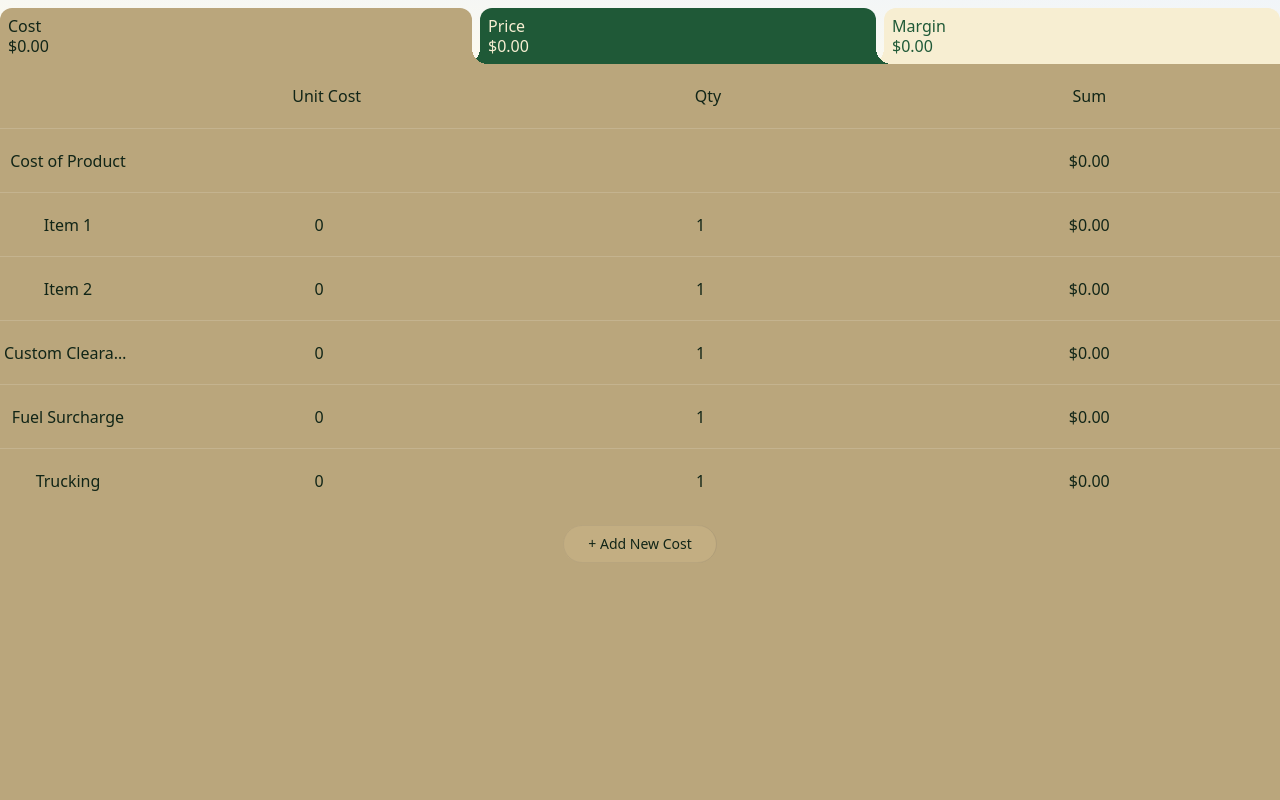
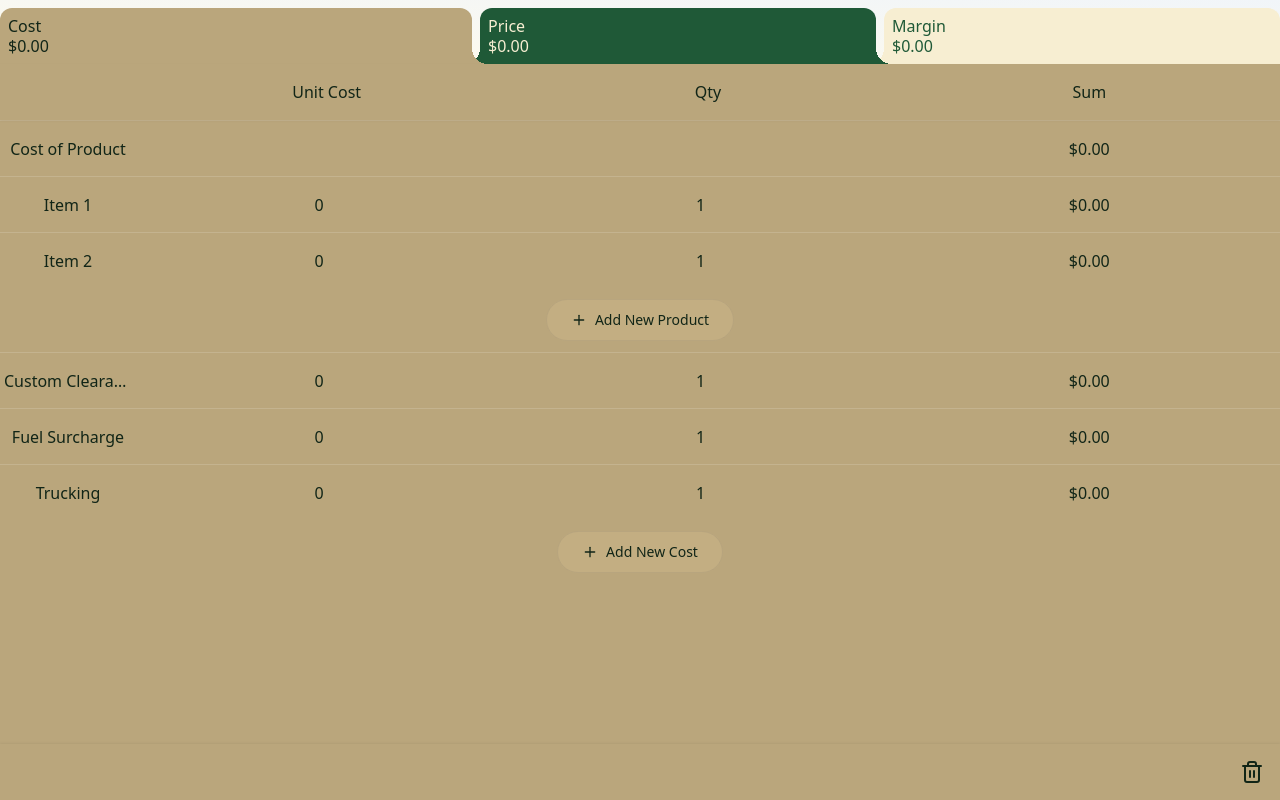
Before and after one commit to DevJogger/costing-margin-calculator, a Next.js app: page / in a window 1280 px wide. Built offline with nearby package versions, Linux system fonts and the light colour scheme; what simple-zustand-devtools would draw is missing.

Commit message:
Add Lucide-React package and implement reset data button

```diff
--- a/app/layout.tsx
+++ b/app/layout.tsx
@@ -27,7 +27,7 @@ export default function RootLayout({
 }>) {
   return (
     <html lang="en">
-      <body className="standalone:h-lvh flex h-dvh flex-col">{children}</body>
+      <body className="standalone:h-lvh flex min-h-dvh flex-col">{children}</body>
     </html>
   )
 }
--- a/common/store.ts
+++ b/common/store.ts
@@ -8,6 +8,7 @@ interface State {
   costData: Row[]
   productData: Row[]
   activeTab: Tab
+  resetPopupSwitch: boolean
 }
 
 interface Actions {
@@ -19,12 +20,15 @@ interface Actions {
     type: 'cost' | 'product',
     id: string,
   ) => void
+  triggerResetPopup: () => void
+  resetData: () => void
 }
 
 export const useStore = create<State & Actions>()((set) => ({
   costData: defaultCostData,
   productData: defaultProductData,
   activeTab: 'cost',
+  resetPopupSwitch: false,
   setTab: (activeTab) => set({ activeTab }),
   addNewItem: (type) => {
     if (type === 'cost') {
@@ -83,6 +87,8 @@ export const useStore = create<State & Actions>()((set) => ({
       return { productData }
     })
   },
+  triggerResetPopup: () => set((state) => ({ resetPopupSwitch: !state.resetPopupSwitch })),
+  resetData: () => set({ costData: defaultCostData, productData: defaultProductData }),
 }))
 
 if (process.env.NODE_ENV === 'development') {
--- /dev/null
+++ b/components/AddItemButton.tsx
@@ -0,0 +1,20 @@
+import { Plus } from 'lucide-react'
+import { useStore } from '@/common/store'
+
+interface AddItemButtonProps {
+  type: 'cost' | 'product'
+}
+export default function AddItemButton({ type }: AddItemButtonProps) {
+  const addNewItem = useStore((state) => state.addNewItem)
+
+  return (
+    <div className="flex h-16 items-center justify-center text-sm">
+      <span
+        className="flex cursor-pointer items-center gap-2 rounded-full border border-stone-500/15 px-6 py-2 capitalize backdrop-brightness-105"
+        onClick={() => addNewItem(type)}
+      >
+        <Plus className='w-4'/> Add New {type}
+      </span>
+    </div>
+  )
+}
--- /dev/null
+++ b/components/Bottom.tsx
@@ -0,0 +1,21 @@
+import { Trash2 } from 'lucide-react'
+import { useStore } from '@/common/store'
+import ResetPopup from '@/components/ResetPopup'
+
+export default function Bottom() {
+  const activeTab = useStore((state) => state.activeTab)
+  const resetPopupSwitch = useStore((state) => state.resetPopupSwitch)
+  const triggerResetPopup = useStore((state) => state.triggerResetPopup)
+  return (
+    <div
+      className="sticky bottom-0 z-10 flex h-14 items-center justify-end px-4 drop-shadow-[0_-1px_1px_rgba(0,0,0,0.05)]"
+      style={{
+        backgroundColor:
+          activeTab === 'cost' ? 'var(--costBg)' : 'var(--priceBg)',
+      }}
+    >
+      <Trash2 onClick={triggerResetPopup} />
+      {resetPopupSwitch && <ResetPopup />}
+    </div>
+  )
+}
--- /dev/null
+++ b/components/ResetPopup.tsx
@@ -0,0 +1,33 @@
+import { useStore } from '@/common/store'
+
+export default function ResetPopup() {
+  const triggerResetPopup = useStore((state) => state.triggerResetPopup)
+  const resetData = useStore((state) => state.resetData)
+
+  const handleConfirmOnClick = () => {
+    resetData()
+    triggerResetPopup()
+  }
+
+  return (
+    <div className="fixed left-0 top-0 z-50 flex h-dvh w-full items-center justify-center bg-black/25">
+      <div className="rounded-lg bg-white p-4 drop-shadow-md">
+        <div className="text-center text-xl font-bold">Reset All?</div>
+        <div className="mt-4 flex justify-center gap-2">
+          <button
+            className="w-24 rounded-md bg-gray-200 px-4 py-2"
+            onClick={handleConfirmOnClick}
+          >
+            Yes
+          </button>
+          <button
+            className="w-24 rounded-md bg-gray-200 px-4 py-2"
+            onClick={triggerResetPopup}
+          >
+            No
+          </button>
+        </div>
+      </div>
+    </div>
+  )
+}
--- a/components/Row.tsx
+++ b/components/Row.tsx
@@ -71,7 +71,7 @@ export default function Row({ row }: RowProps) {
   }
 
   return (
-    <div className="flex h-16 items-center border-t border-stone-50/15 hover:backdrop-brightness-95">
+    <div className="flex h-14 items-center border-t border-stone-50/15 hover:backdrop-brightness-95">
       <input
         className="mx-1 w-32 truncate bg-transparent text-center"
         type="text"
--- a/components/Table.tsx
+++ b/components/Table.tsx
@@ -1,15 +1,16 @@
 import { useMemo } from 'react'
 import TableHeader from '@/components/TableHeader'
 import Row from '@/components/Row'
+import AddItemButtonProps from '@/components/AddItemButton'
+import Bottom from '@/components/Bottom'
 import { useStore } from '@/common/store'
 
 export default function Table() {
   const activeTab = useStore((state) => state.activeTab)
   const costData = useStore((state) => state.costData)
   const productData = useStore((state) => state.productData)
-  const addNewItem = useStore((state) => state.addNewItem)
 
-  const costTabData = useMemo(() => {
+  const costDataToShow = useMemo(() => {
     return costData.map((row) => {
       if (!row.children) {
         return row
@@ -31,36 +32,24 @@ export default function Table() {
     >
       <TableHeader />
       <div className={`flex-1 ${activeTab !== 'cost' ? 'hidden' : ''}`}>
-        {costTabData.map((row, i) => {
+        {costDataToShow.map((row, i) => {
           return (
             <div key={i} className="flex flex-col">
               <Row row={row} />
               {row.children?.map((child, j) => <Row key={j} row={child} />)}
+              {!!row.children && <AddItemButtonProps type="product" />}
             </div>
           )
         })}
-        <div className="flex h-16 items-center justify-center text-sm">
-          <span
-            className="cursor-pointer rounded-full border border-stone-500/15 px-6 py-2 backdrop-brightness-105"
-            onClick={() => addNewItem('cost')}
-          >
-            + Add New Cost
-          </span>
-        </div>
+        <AddItemButtonProps type="cost" />
       </div>
       <div className={`flex-1 ${activeTab !== 'price' ? 'hidden' : ''}`}>
         {productData.map((row, i) => (
           <Row key={i} row={row} />
         ))}
-        <div className="flex h-16 items-center justify-center text-sm">
-          <span
-            className="cursor-pointer rounded-full border border-stone-500/15 px-6 py-2 backdrop-brightness-105"
-            onClick={() => addNewItem('product')}
-          >
-            + Add New Product
-          </span>
-        </div>
+        <AddItemButtonProps type="product" />
       </div>
+      <Bottom />
     </div>
   )
 }
--- a/components/TableHeader.tsx
+++ b/components/TableHeader.tsx
@@ -10,7 +10,7 @@ export default function TableHeader() {
 
   return (
     <div
-      className="sticky top-[calc(env(safe-area-inset-top)+4rem)] z-10 flex h-16 items-center"
+      className="sticky top-[calc(env(safe-area-inset-top)+4rem)] z-10 flex h-14 items-center drop-shadow-sm"
       style={{
         backgroundColor:
           activeTab === 'cost' ? 'var(--costBg)' : 'var(--priceBg)',
--- a/package.json
+++ b/package.json
@@ -10,6 +10,7 @@
   },
   "dependencies": {
     "@types/uuid": "^9.0.8",
+    "lucide-react": "^0.376.0",
     "next": "14.2.1",
     "react": "^18",
     "react-dom": "^18",
```
Also changed, not shown: 1 other file (tests, documents, lock files or other folders).
